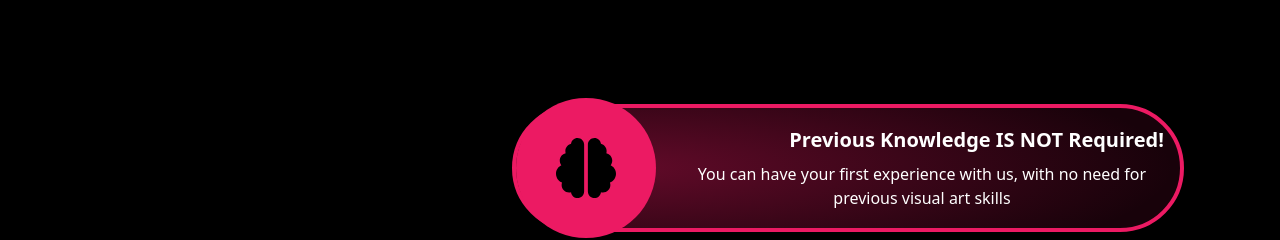
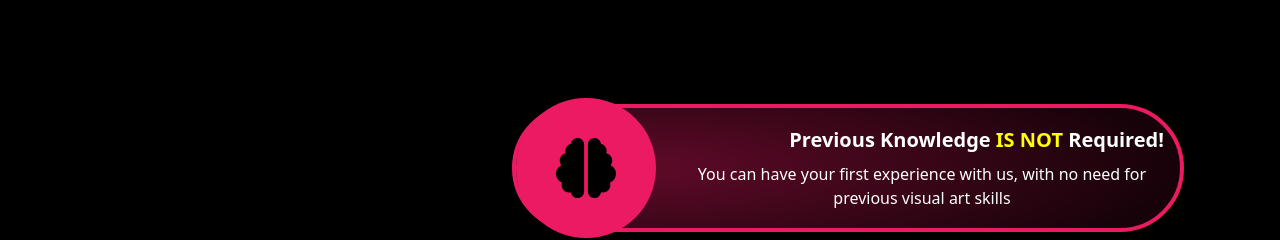
Before and after one commit to YAFFMN/OVAC, a React (Vite) app: page /bootcamp in a window 1280 px wide. Shown: the part 2440-2680 px from the top of the page. Built offline with nearby package versions, Linux system fonts and the light colour scheme.

Commit message:
Update BootcampEligibility.jsx

```diff
--- a/src/Components/BootcampEligibility.jsx
+++ b/src/Components/BootcampEligibility.jsx
@@ -73,7 +73,11 @@ const BootcampEligibility = () => {
         transition={{ type: 'spring', stiffness: 80, damping: 18, mass: 0.6 }}
       >
         <R_EligabilityCard
-        title="Previous Knowledge IS NOT Required!"
+        title={
+          <>
+            Previous Knowledge <span style={{color: 'yellow'}}>IS NOT</span> Required!
+          </>
+        }
         description="You can have your first experience with us, with no
  need for previous visual art skills"
         Icon={<FaBrain className="text-6xl text-center text-black" />}
```
